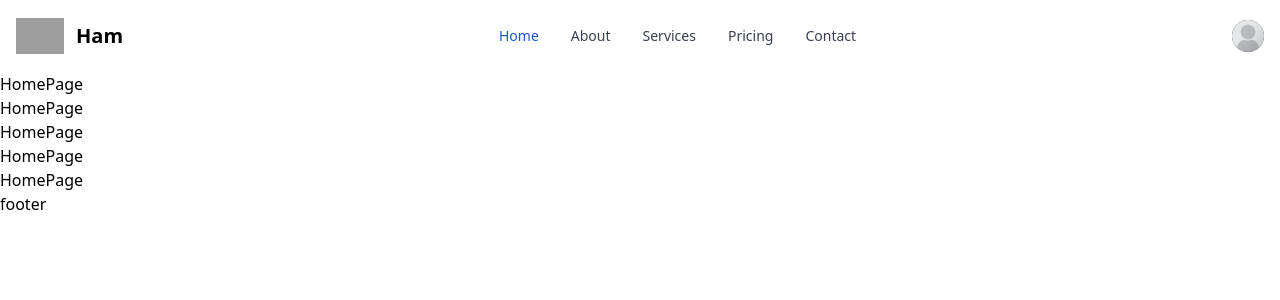
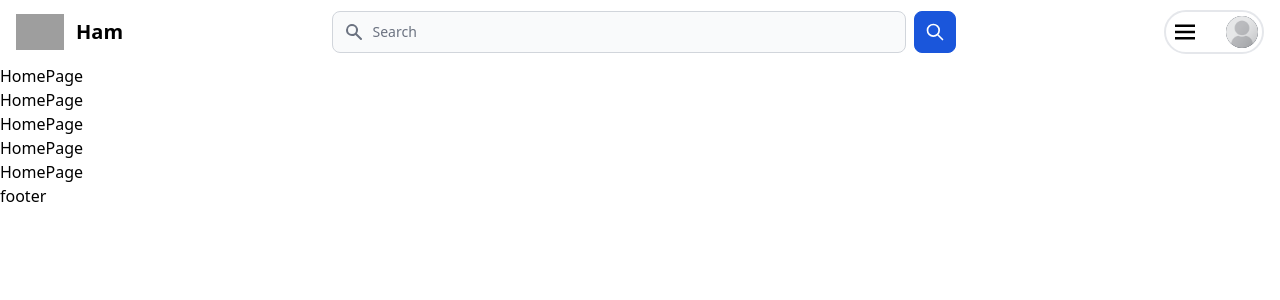
Before and after one commit to Thanapon13/ProjectBooking-frontEnd, a React (Create React App) app in the folder projectsellreserve/: page / in a window 1280 px wide. Shown: the top 300 px of the page. Built offline with nearby package versions, Linux system fonts and the light colour scheme; grey boxes are pictures that could not be loaded.

Commit message:
headerdesign

```diff
--- a/projectsellreserve/src/layouts/header.js
+++ b/projectsellreserve/src/layouts/header.js
@@ -1,10 +1,12 @@
 import "flowbite";
 import profile from "../assets/blank.png";
+import { BiMenu } from "react-icons/bi";
 export default function HeaderNavbar() {
   return (
     <div>
       <nav class="bg-white border-gray-200 px-2 sm:px-4 py-2.5 rounded dark:bg-gray-900">
         <div class="container flex flex-wrap items-center justify-between mx-auto">
+          {/* logo */}
           <a href="https://flowbite.com/" class="flex items-center">
             <img
               src="https://flowbite.com/docs/images/logo.svg"
@@ -15,7 +17,14 @@
               Ham
             </span>
           </a>
-          <div class="flex items-center md:order-2">
+          {/* ---------------------- */}
+
+          {/* ---------------------- */}
+          {/* ProfileUser */}
+          <div class="flex items-center border-2 justify-between p-1 rounded-[50px] w-[100px] md:order-2 ">
+            <i className="text-3xl">
+              <BiMenu />
+            </i>
             <button
               type="button"
               class="flex mr-3 text-sm bg-gray-800 rounded-full md:mr-0 focus:ring-4 focus:ring-gray-300 dark:focus:ring-gray-600"
@@ -50,7 +59,7 @@
                     href="#"
                     class="block px-4 py-2 text-sm text-gray-700 hover:bg-gray-100 dark:hover:bg-gray-600 dark:text-gray-200 dark:hover:text-white"
                   >
-                    Dashboard
+                    User history
                   </a>
                 </li>
                 <li>
@@ -66,7 +75,7 @@
                     href="#"
                     class="block px-4 py-2 text-sm text-gray-700 hover:bg-gray-100 dark:hover:bg-gray-600 dark:text-gray-200 dark:hover:text-white"
                   >
-                    Earnings
+                    Cart
                   </a>
                 </li>
                 <li>
@@ -102,54 +111,58 @@
               </svg>
             </button>
           </div>
-          <div
-            class="items-center justify-between hidden w-full md:flex md:w-auto md:order-1"
-            id="mobile-menu-2"
-          >
-            <ul class="flex flex-col p-4 mt-4 border border-gray-100 rounded-lg bg-gray-50 md:flex-row md:space-x-8 md:mt-0 md:text-sm md:font-medium md:border-0 md:bg-white dark:bg-gray-800 md:dark:bg-gray-900 dark:border-gray-700">
-              <li>
-                <a
-                  href="#"
-                  class="block py-2 pl-3 pr-4 text-white bg-blue-700 rounded md:bg-transparent md:text-blue-700 md:p-0 dark:text-white"
-                  aria-current="page"
+          {/* ---------------------- */}
+          {/* ---------------------- */}
+          {/* navbar */}
+          <form class="flex items-center w-6/12">
+            <label for="simple-search" class="sr-only">
+              Search
+            </label>
+            <div class="relative w-full">
+              <div class="absolute inset-y-0 left-0 flex items-center pl-3 pointer-events-none">
+                <svg
+                  aria-hidden="true"
+                  class="w-5 h-5 text-gray-500 dark:text-gray-400"
+                  fill="currentColor"
+                  viewBox="0 0 20 20"
+                  xmlns="http://www.w3.org/2000/svg"
                 >
-                  Home
-                </a>
-              </li>
-              <li>
-                <a
-                  href="#"
-                  class="block py-2 pl-3 pr-4 text-gray-700 rounded hover:bg-gray-100 md:hover:bg-transparent md:hover:text-blue-700 md:p-0 dark:text-gray-400 md:dark:hover:text-white dark:hover:bg-gray-700 dark:hover:text-white md:dark:hover:bg-transparent dark:border-gray-700"
-                >
-                  About
-                </a>
-              </li>
-              <li>
-                <a
-                  href="#"
-                  class="block py-2 pl-3 pr-4 text-gray-700 rounded hover:bg-gray-100 md:hover:bg-transparent md:hover:text-blue-700 md:p-0 dark:text-gray-400 md:dark:hover:text-white dark:hover:bg-gray-700 dark:hover:text-white md:dark:hover:bg-transparent dark:border-gray-700"
-                >
-                  Services
-                </a>
-              </li>
-              <li>
-                <a
-                  href="#"
-                  class="block py-2 pl-3 pr-4 text-gray-700 rounded hover:bg-gray-100 md:hover:bg-transparent md:hover:text-blue-700 md:p-0 dark:text-gray-400 md:dark:hover:text-white dark:hover:bg-gray-700 dark:hover:text-white md:dark:hover:bg-transparent dark:border-gray-700"
-                >
-                  Pricing
-                </a>
-              </li>
-              <li>
-                <a
-                  href="#"
-                  class="block py-2 pl-3 pr-4 text-gray-700 rounded hover:bg-gray-100 md:hover:bg-transparent md:hover:text-blue-700 md:p-0 dark:text-gray-400 md:dark:hover:text-white dark:hover:bg-gray-700 dark:hover:text-white md:dark:hover:bg-transparent dark:border-gray-700"
-                >
-                  Contact
-                </a>
-              </li>
-            </ul>
-          </div>
+                  <path
+                    fill-rule="evenodd"
+                    d="M8 4a4 4 0 100 8 4 4 0 000-8zM2 8a6 6 0 1110.89 3.476l4.817 4.817a1 1 0 01-1.414 1.414l-4.816-4.816A6 6 0 012 8z"
+                    clip-rule="evenodd"
+                  ></path>
+                </svg>
+              </div>
+              <input
+                type="text"
+                id="simple-search"
+                class="bg-gray-50 border border-gray-300 text-gray-900 text-sm rounded-lg focus:ring-blue-500 focus:border-blue-500 block w-full pl-10 p-2.5  dark:bg-gray-700 dark:border-gray-600 dark:placeholder-gray-400 dark:text-white dark:focus:ring-blue-500 dark:focus:border-blue-500"
+                placeholder="Search"
+                required
+              />
+            </div>
+            <button
+              type="submit"
+              class="p-2.5 ml-2 text-sm font-medium text-white bg-blue-700 rounded-lg border border-blue-700 hover:bg-blue-800 focus:ring-4 focus:outline-none focus:ring-blue-300 dark:bg-blue-600 dark:hover:bg-blue-700 dark:focus:ring-blue-800"
+            >
+              <svg
+                class="w-5 h-5"
+                fill="none"
+                stroke="currentColor"
+                viewBox="0 0 24 24"
+                xmlns="http://www.w3.org/2000/svg"
+              >
+                <path
+                  stroke-linecap="round"
+                  stroke-linejoin="round"
+                  stroke-width="2"
+                  d="M21 21l-6-6m2-5a7 7 0 11-14 0 7 7 0 0114 0z"
+                ></path>
+              </svg>
+              <span class="sr-only">Search</span>
+            </button>
+          </form>
         </div>
       </nav>
     </div>
--- a/projectsellreserve/src/routes/Router.js
+++ b/projectsellreserve/src/routes/Router.js
@@ -16,7 +16,7 @@
       { path: "/profile" },
       { path: "/admin" },
       { path: "/order" },
-      { path: "/communityPage" }
+      { path: "/community" }
     ]
   }
 ]);
```
